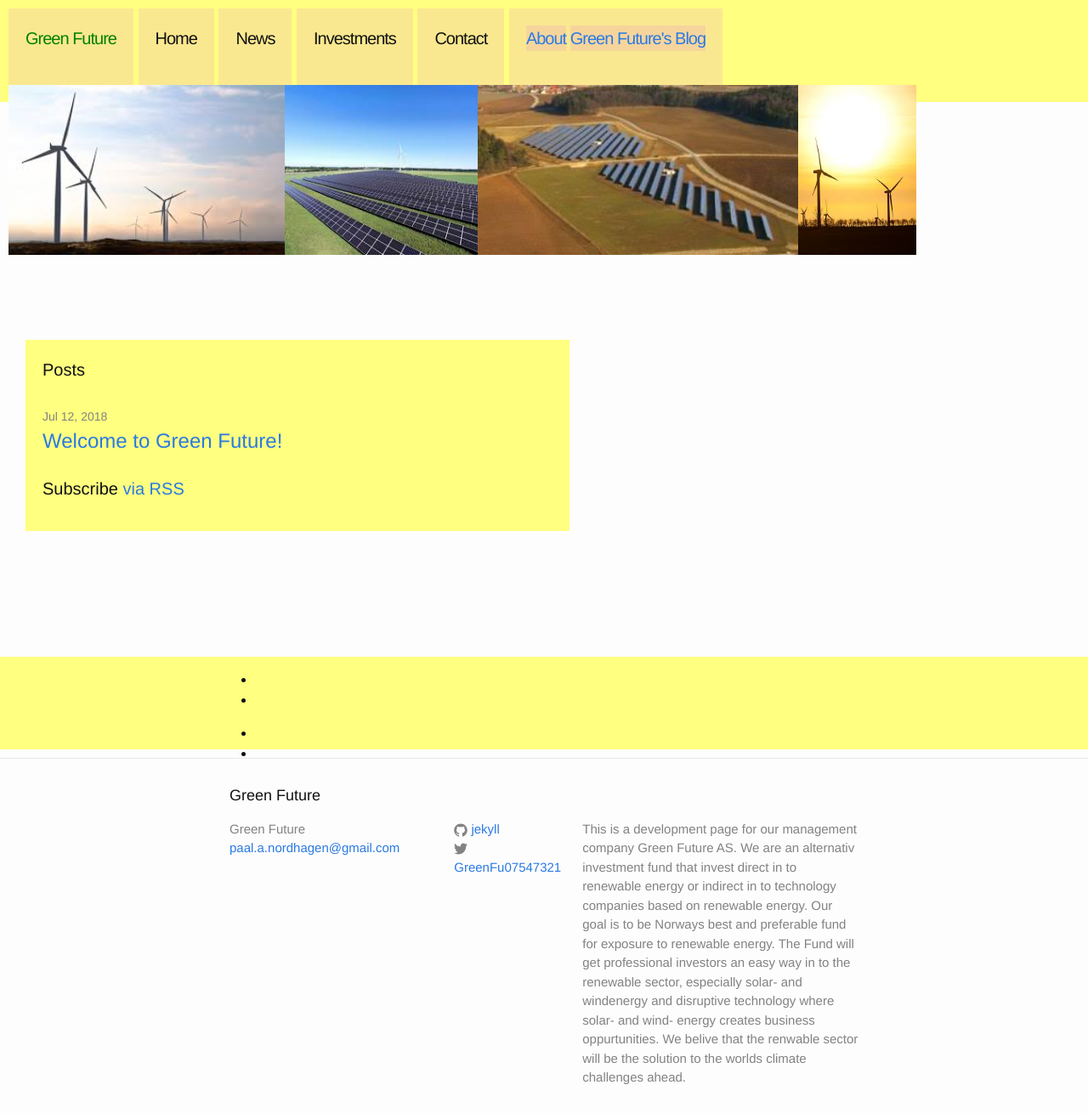
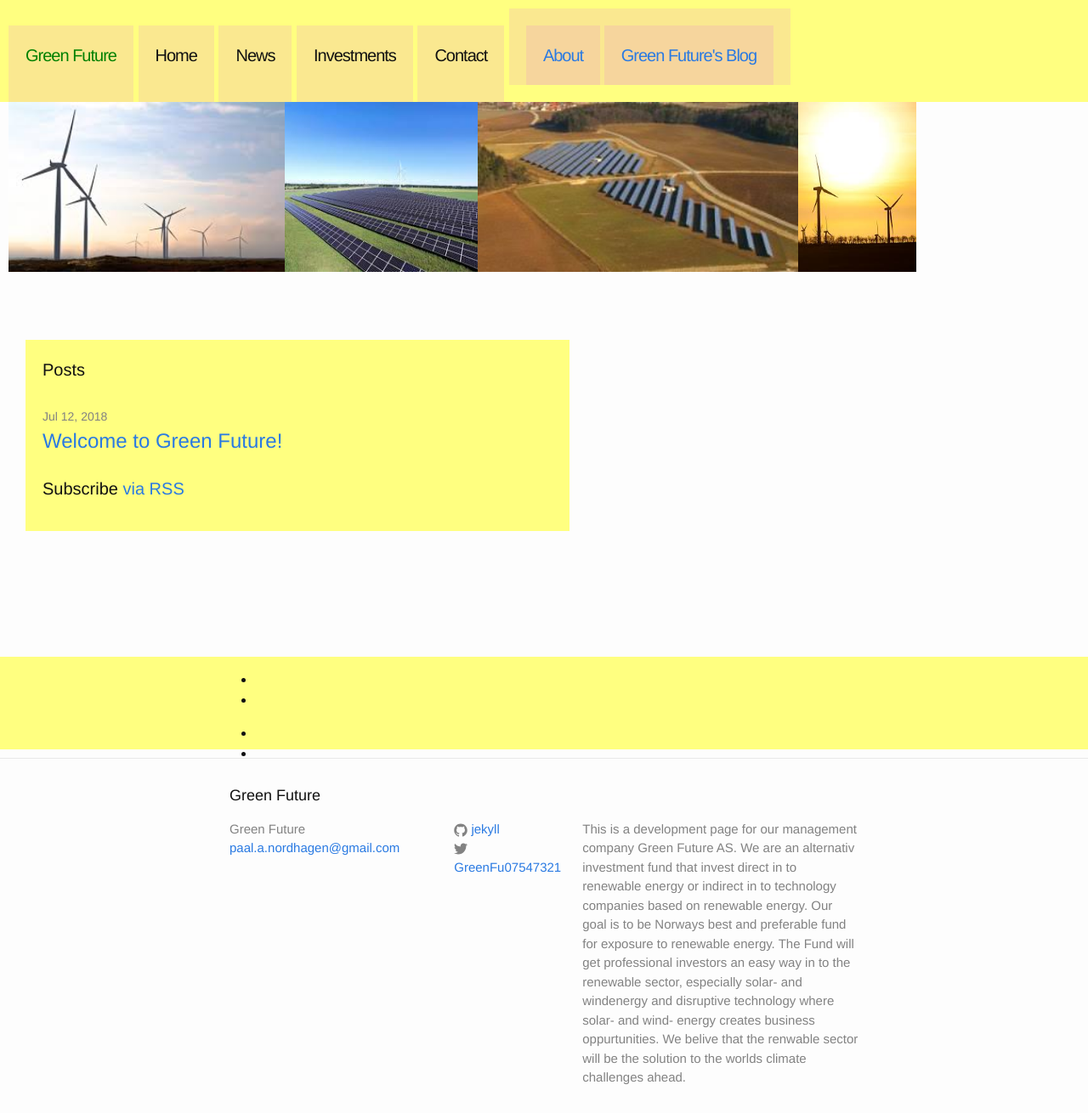
Before and after one commit to Paal-August/Paal-August.github.io, a Jekyll site: the page built from index.html, in a window 1280 px wide and 1310 px high. Shown: the whole window at 85% size. Built offline with Jekyll 4.4.1, drawn with Linux system fonts in a browser that asks for light colours.

Commit message:
Update _layout.scss

```diff
--- a/_sass/_layout.scss
+++ b/_sass/_layout.scss
@@ -136,7 +136,7 @@
 
        /*  height:50px;*/
         letter-spacing: -1px;
-      /* padding:20px;*/
+        padding:20px;
         background-color:#dd72DF2A;
         display:inline-block;
         justify-content:start;
```
